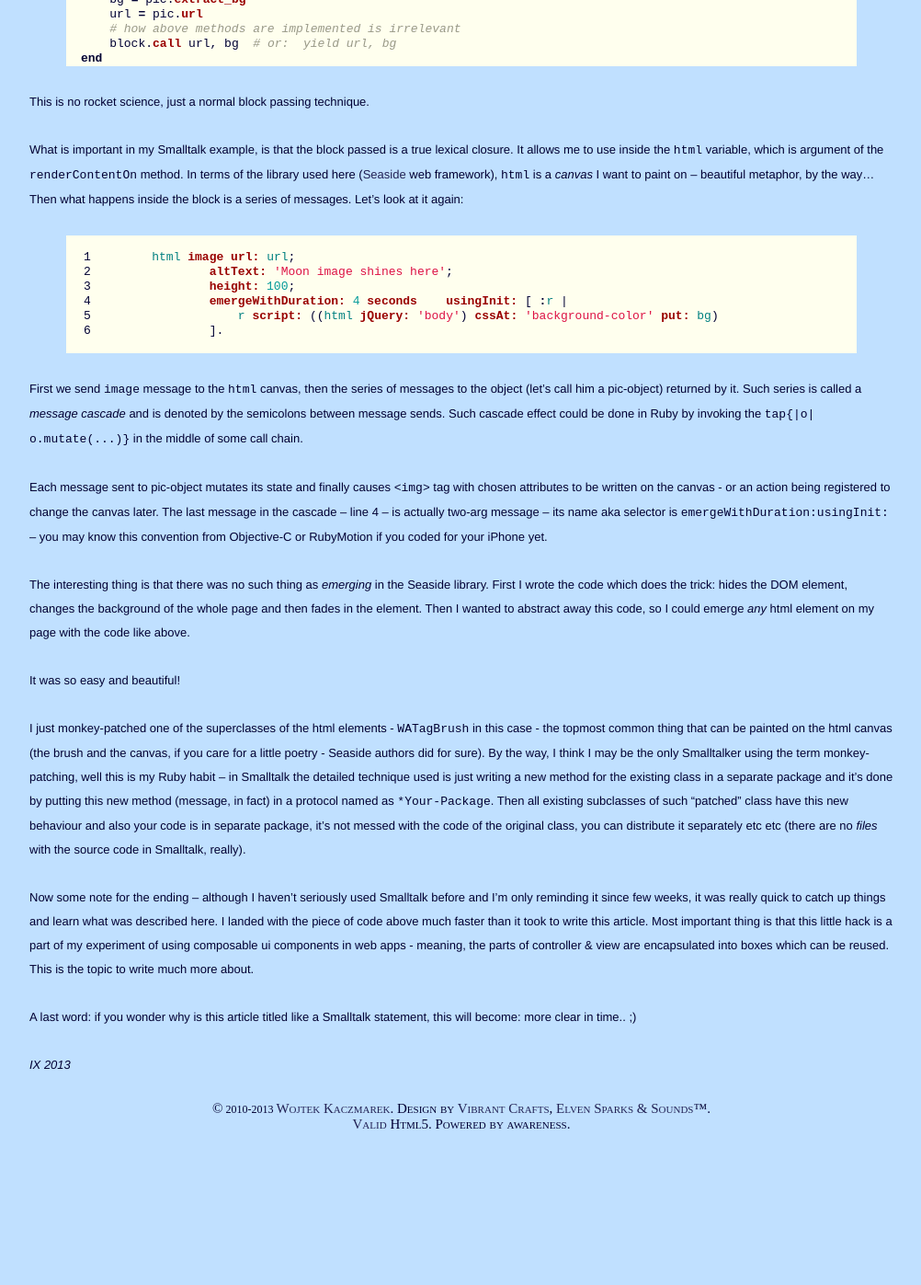
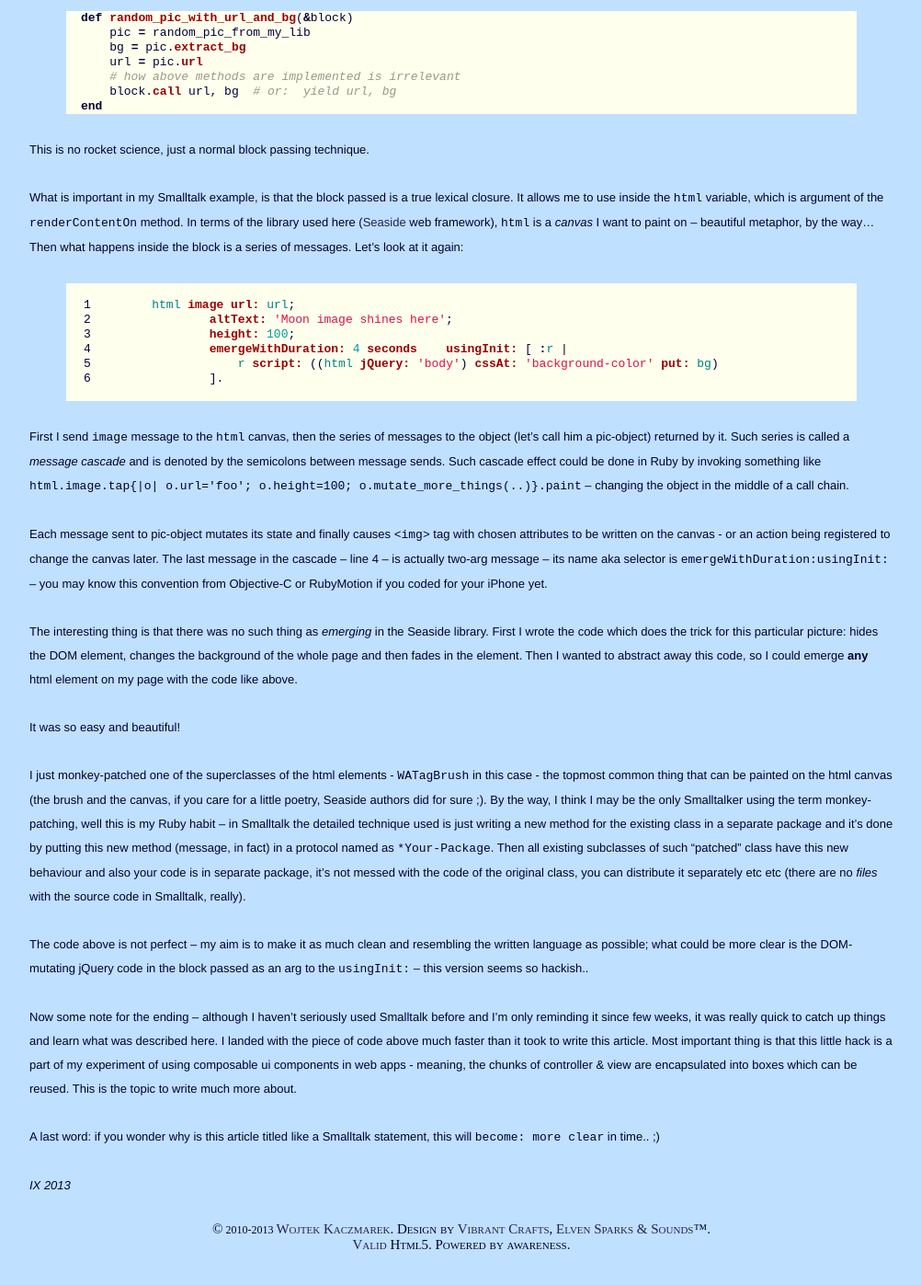
Before and after one commit to herenowcoder/herenowcoder.github.com, a Jekyll site: the page built from _posts/2013-10-04-hacking-become-shiny.md, in a window 1280 px wide and 1400 px high, scrolled down 1416 px. Shown: the top 1397 px of the window at 92% size, without its empty margins (138-1140 px from the left). Built offline with Jekyll 4.4.1, drawn with Linux system fonts in a browser that asks for light colours; some web fonts are replaced; before the commit the page ends 2685 px from its top, so only the background shows below that; some of the changed text lies outside the part shown.

Commit message:
last minute art fixes & source reindents for h b:s.
Done at the Diamant pub, CPH

```diff
--- a/_posts/2013-10-04-hacking-become-shiny.md
+++ b/_posts/2013-10-04-hacking-become-shiny.md
@@ -1,25 +1,39 @@
 ---
 layout: post
 title: "hacking become: shiny."
-tags: smalltalk, composable web
+tags: smalltalk, composable web, ruby comparison
 ---
 
-Continuing the richness of thoughts after more time spent with recently rediscovered **Smalltalk** I came up with the conclusion:
+The richness of thoughts after more time spent with recently rediscovered
+**Smalltalk** led me to the conclusion:
 
 Using it is a multi-paradigm thinking inside one-paradigm engine.
 
-This is very easy to see after a couple of messages and classes written, if you'd give yourself some freedom.
+This is very easy to see after a couple of messages and classes written, if
+you'd give yourself some freedom.
 
 What does it mean exactly?
 
-I usually use many constructs from functional languages - the ones which let you write less code and prototype faster. The most shiny yet simple of them are map/folds over collections, anonymous closures and multiple return values. When these constructs are missing, I look around how to mimic them.
-The other thing which is not necessarily another paradigm, but rather a way of organizing work of yourself vs other people, is the benefit of dynamism applied to the different kinds of code reuse. You can subclass other people's code, but you can also strike in the middle and monkey-patch their stuff. I really feel free and not tied when I can do all of the above, straight away in the default coding env.
+I usually use many constructs from functional languages - the ones which let
+you write less code and prototype faster. The most shiny yet simple of them
+are map/folds over collections, anonymous closures and multiple return values.
+When these constructs are missing, I look around how to mimic them.
 
-Smalltalk has all the things described above, but some of them have an unexpected form, so to say.
+The other thing which is not necessarily another paradigm, but rather a way of
+organizing work of yourself vs other people, is the benefit of dynamism
+applied to the different kinds of code reuse. You can subclass other people's
+code, but you can also strike in the middle and monkey-patch their stuff. I
+really feel free and not tied when I can do all of the above, straight away in
+the default coding env.
 
-Let's go with the code which steered my mind into writing this article and then draw some essence from it.
+Smalltalk has all the things described above, although some of them have an
+unexpected form, so to say.
 
-Here it is -- technically, a method firing one message with a block containing more messages inside, some of them cascaded:
+Let's go with the code which steered my mind into writing this article and
+then draw some essence from it.
+
+Here it is -- technically, a method firing one message with a block containing
+more messages inside, some of them cascaded:
 
 {% highlight smalltalk %}
 renderContentOn: html
@@ -42,9 +56,18 @@
 
 What is really happening here?
 
-First, I need to admit there's something on my mentioned list of favourites which is not directly available in this language: multiple return values. So I couldn't go with an equivalent of `url, bg = MoonpixLib.randomPic()`. A remedy for my aching soul was to pass the block to the method we'd expect to return multiple values -- this block should have as many arguments as the original number of returned values. Then we continue the code in this block. Please note it changes functional-like coding style into more callback-like one. The syntax is much nicer than in the most today's callback-oriented environments (hello, Node.js), IMO.
+First, I need to admit there's something on my mentioned list of favourites
+which is not directly available in this language: multiple return values. So I
+couldn't go with an equivalent of `url, bg = MoonpixLib.randomPic()`. A remedy
+for my aching soul was to pass the block to the method I'd expect to return
+multiple values -- this block should have as many arguments as the number of
+returned values in mind. Then I can continue with the actions in this block.
+Please note it changes functional-like coding style into more callback-like
+one. The syntax is much nicer than in most today's callback-oriented
+environments (hello, Node.js), IMO.
 
-Just to stretch the mind of the reader, here's how this `randomPic..` method would be written in Ruby:
+Just to stretch the mind of the reader, here's how this `randomPic..` method
+would be written in Ruby:
 
 {% highlight ruby %}
 def random_pic_with_url_and_bg(&block)
@@ -58,7 +81,12 @@
 
 This is no rocket science, just a normal block passing technique.
 
-What is important in my Smalltalk example, is that the block passed is a true lexical closure. It allows me to use inside the `html` variable, which is argument of the `renderContentOn` method. In terms of the library used here ([Seaside] web framework), `html` is a *canvas* I want to paint on -- beautiful metaphor, by the way... Then what happens inside the block is a series of messages. Let's look at it again:
+What is important in my Smalltalk example, is that the block passed is a true
+lexical closure. It allows me to use inside the `html` variable, which is
+argument of the `renderContentOn` method. In terms of the library used here
+([Seaside] web framework), `html` is a *canvas* I want to paint on --
+beautiful metaphor, by the way... Then what happens inside the block is a
+series of messages. Let's look at it again:
 
 {% highlight smalltalk linenos %}
         html image url: url;
@@ -69,19 +97,57 @@
                 ].
 {% endhighlight %}
 
-First we send `image` message to the `html` canvas, then the series of messages to the object (let's call him a pic-object) returned by it. Such series is called a *message cascade* and is denoted by the semicolons between message sends. Such cascade effect could be done in Ruby by invoking the `tap{|o| o.mutate(...)}` in the middle of some call chain.
+First I send `image` message to the `html` canvas, then the series of messages
+to the object (let's call him a pic-object) returned by it. Such series is
+called a *message cascade* and is denoted by the semicolons between message
+sends. Such cascade effect could be done in Ruby by invoking something like
+`html.image.tap{|o| o.url='foo'; o.height=100; o.mutate_more_things(..)}.paint`
+-- changing the object in the middle of a call chain.
 
-Each message sent to pic-object mutates its state and finally causes `<img>` tag with chosen attributes to be written on the canvas - or an action being registered to change the canvas later. The last message in the cascade -- line 4 -- is actually two-arg message -- its name aka selector is `emergeWithDuration:usingInit:` -- you may know this convention from Objective-C or RubyMotion if you coded for your iPhone yet.
+Each message sent to pic-object mutates its state and finally causes `<img>`
+tag with chosen attributes to be written on the canvas - or an action being
+registered to change the canvas later. The last message in the cascade -- line
+4 -- is actually two-arg message -- its name aka selector is
+`emergeWithDuration:usingInit:` -- you may know this convention from
+Objective-C or RubyMotion if you coded for your iPhone yet.
 
-The interesting thing is that there was no such thing as *emerging* in the Seaside library. First I wrote the code which does the trick: hides the DOM element, changes the background of the whole page and then fades in the element. Then I wanted to abstract away this code, so I could emerge *any* html element on my page with the code like above.
+The interesting thing is that there was no such thing as *emerging* in the
+Seaside library. First I wrote the code which does the trick for this
+particular picture: hides the DOM element, changes the background of the whole
+page and then fades in the element. Then I wanted to abstract away this code,
+so I could emerge **any** html element on my page with the code like above.
 
 It was so easy and beautiful!
 
-I just monkey-patched one of the superclasses of the html elements - `WATagBrush` in this case - the topmost common thing that can be painted on the html canvas (the brush and the canvas, if you care for a little poetry - Seaside authors did for sure).  By the way, I think I may be the only Smalltalker using the term monkey-patching, well this is my Ruby habit -- in Smalltalk the detailed technique used is just writing a new method for the existing class in a separate package and it's done by putting this new method (message, in fact) in a protocol named as `*Your-Package`. Then all existing subclasses of such "patched" class have this new behaviour and also your code is in separate package, it's not messed with the  code of the original class, you can distribute it separately etc etc (there are no *files* with the source code in Smalltalk, really).
+I just monkey-patched one of the superclasses of the html elements -
+`WATagBrush` in this case - the topmost common thing that can be painted on
+the html canvas (the brush and the canvas, if you care for a little poetry,
+Seaside authors did for sure ;).  By the way, I think I may be the only
+Smalltalker using the term monkey-patching, well this is my Ruby habit -- in
+Smalltalk the detailed technique used is just writing a new method for the
+existing class in a separate package and it's done by putting this new method
+(message, in fact) in a protocol named as `*Your-Package`. Then all existing
+subclasses of such "patched" class have this new behaviour and also your code
+is in separate package, it's not messed with the  code of the original class,
+you can distribute it separately etc etc (there are no *files* with the source
+code in Smalltalk, really).
 
-Now some note for the ending -- although I haven't seriously used Smalltalk before and I'm only reminding it since few weeks, it was really quick to catch up things and learn what was described here. I landed with the piece of code above much faster than it took to write this article. Most important thing is that this little hack is a part of my experiment of using composable ui components in web apps - meaning, the parts of controller & view are encapsulated into boxes which can be reused. This is the topic to write much more about.
+The code above is not perfect -- my aim is to make it as much clean and
+resembling the written language as possible; what could be more clear is the
+DOM-mutating jQuery code in the block passed as an arg to the `usingInit:` --
+this version seems so hackish..
 
-A last word: if you wonder why is this article titled like a Smalltalk statement, this will become: more clear in time.. ;)
+Now some note for the ending -- although I haven't seriously used Smalltalk
+before and I'm only reminding it since few weeks, it was really quick to catch
+up things and learn what was described here. I landed with the piece of code
+above much faster than it took to write this article. Most important thing is
+that this little hack is a part of my experiment of using composable ui
+components in web apps - meaning, the chunks of controller & view are
+encapsulated into boxes which can be reused. This is the topic to write much
+more about.
+
+A last word: if you wonder why is this article titled like a Smalltalk
+statement, this will `become: more clear` in time.. ;)
 
 <!--eoe-->
 *IX 2013*
```
